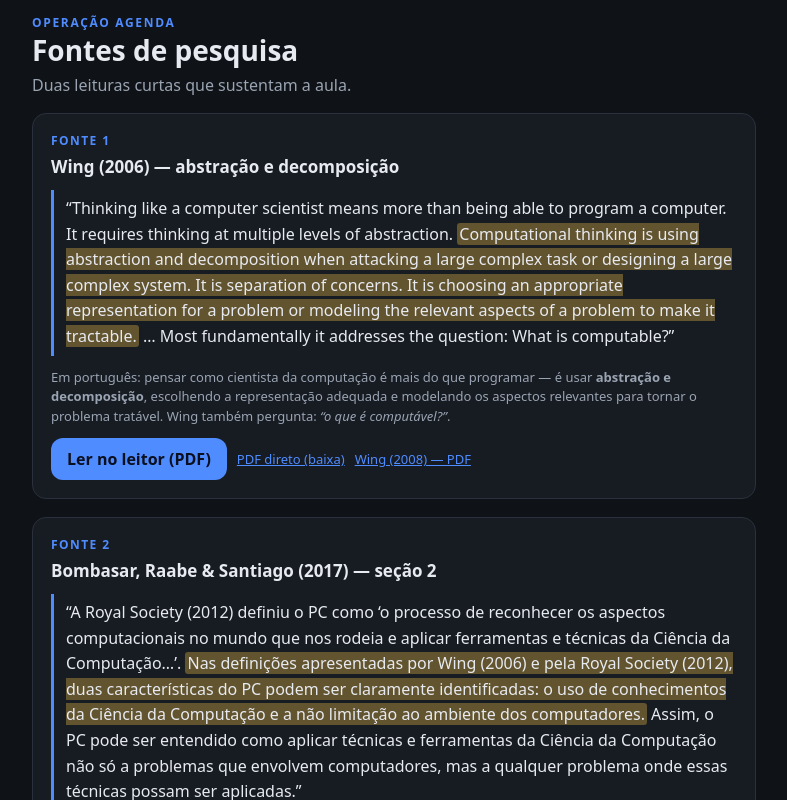
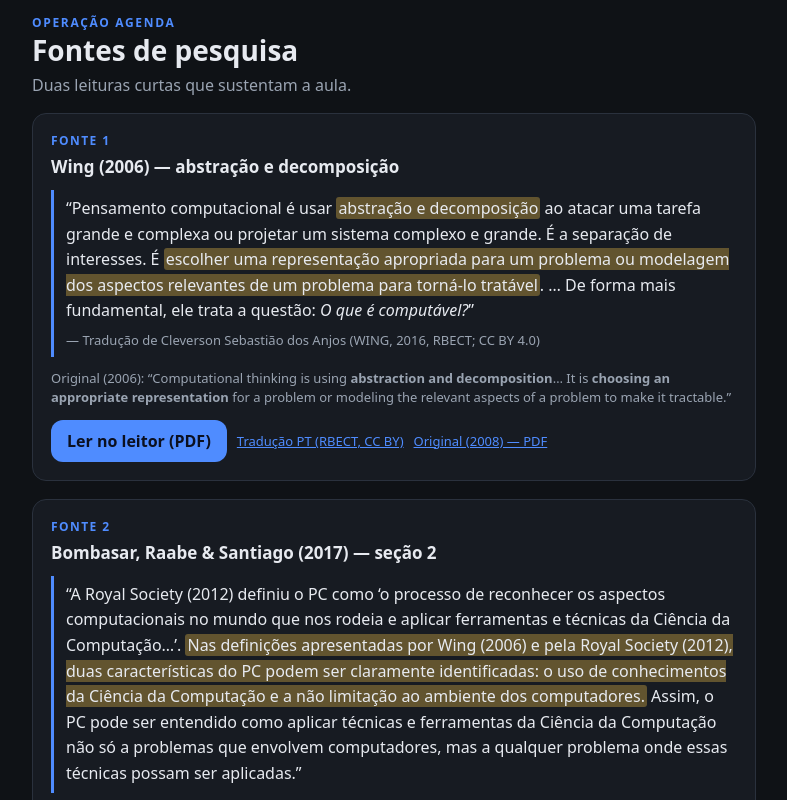
Before and after one commit to Migueldoniz/pensamento-computacional, a Next.js app: page /fonte in a window 1280 px wide. Shown: the top 800 px of the page, without its empty margins (246-1033 px from the left). Built offline with nearby package versions, Linux system fonts and the light colour scheme.

Commit message:
feat(fonte): citacao de Wing (2006) em portugues (traducao RBECT, CC BY)

```diff
--- a/app/fonte/page.tsx
+++ b/app/fonte/page.tsx
@@ -20,19 +20,19 @@ export default function FontePage({ searchParams }: { searchParams: { room?: str
           <div className="source-tag">Fonte 1</div>
           <h3>Wing (2006) — abstração e decomposição</h3>
           <div className="quote">
-            “Thinking like a computer scientist means more than being able to program a computer. It
-            requires thinking at multiple levels of abstraction.{' '}
-            <mark>Computational thinking is using abstraction and decomposition when attacking a large
-            complex task or designing a large complex system. It is separation of concerns. It is
-            choosing an appropriate representation for a problem or modeling the relevant aspects of
-            a problem to make it tractable.</mark>{' '}
-            … Most fundamentally it addresses the question: What is computable?”
+            “Pensamento computacional é usar <mark>abstração e decomposição</mark> ao atacar uma tarefa
+            grande e complexa ou projetar um sistema complexo e grande. É a separação de interesses. É{' '}
+            <mark>escolher uma representação apropriada para um problema ou modelagem dos aspectos
+            relevantes de um problema para torná-lo tratável</mark>. … De forma mais fundamental, ele
+            trata a questão: <em>O que é computável?</em>”
+            <div className="small muted" style={{ marginTop: 6 }}>
+              — Tradução de Cleverson Sebastião dos Anjos (WING, 2016, RBECT; CC BY 4.0)
+            </div>
           </div>
           <p className="small muted" style={{ margin: '0 0 12px' }}>
-            Em português: pensar como cientista da computação é mais do que programar — é usar
-            <strong> abstração e decomposição</strong>, escolhendo a representação adequada e modelando
-            os aspectos relevantes para tornar o problema tratável. Wing também pergunta:
-            <em> “o que é computável?”</em>.
+            Original (2006): “Computational thinking is using <strong>abstraction and decomposition</strong>…
+            It is <strong>choosing an appropriate representation</strong> for a problem or modeling the
+            relevant aspects of a problem to make it tractable.”
           </p>
           <div className="row" style={{ gap: 10, alignItems: 'center' }}>
             <a className="btn" href="/ler?doc=wing" target="_blank" rel="noreferrer">
@@ -40,11 +40,11 @@ export default function FontePage({ searchParams }: { searchParams: { room?: str
             </a>
             <a
               className="small"
-              href="https://www.cs.cmu.edu/~wing/publications/Wing06.pdf"
+              href="https://periodicos.utfpr.edu.br/rbect/article/view/4711"
               target="_blank"
               rel="noreferrer"
             >
-              PDF direto (baixa)
+              Tradução PT (RBECT, CC BY)
             </a>
             <a
               className="small"
@@ -52,7 +52,7 @@ export default function FontePage({ searchParams }: { searchParams: { room?: str
               target="_blank"
               rel="noreferrer"
             >
-              Wing (2008) — PDF
+              Original (2008) — PDF
             </a>
           </div>
         </section>
```
